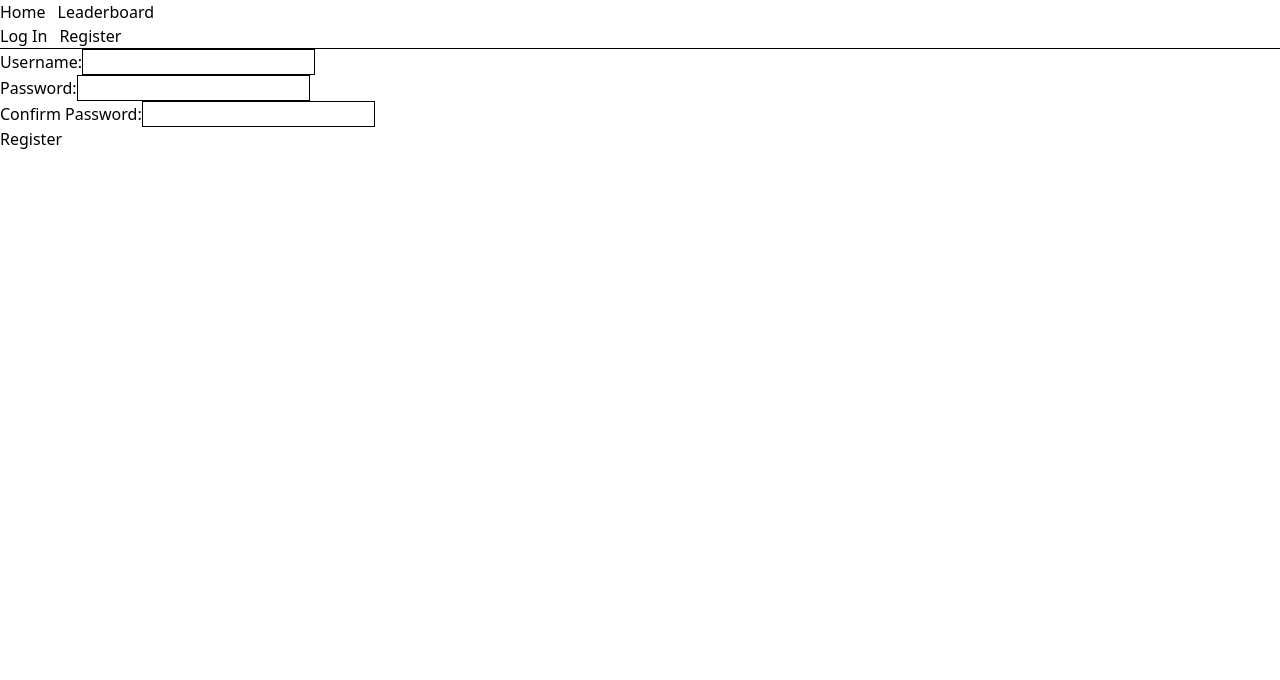
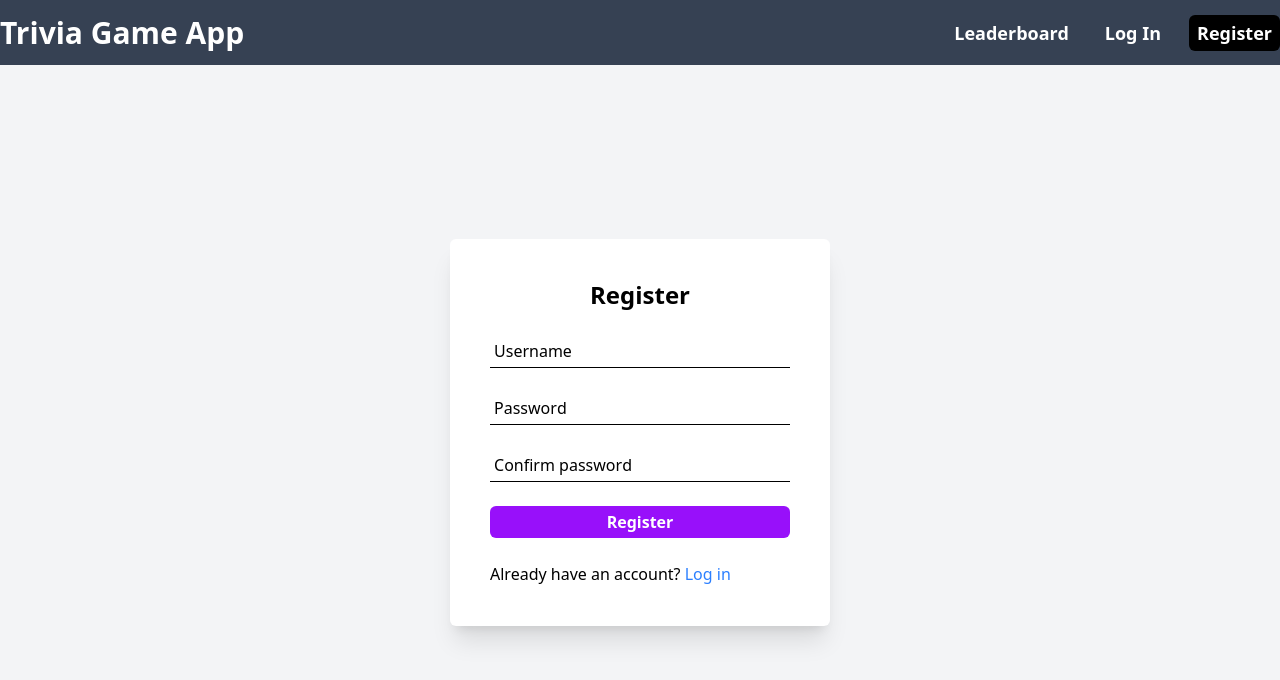
Before and after one commit to arriagada689/trivia-app, a Vue app in the folder frontend/: page /register in a window 1280 px wide. Shown: the top 680 px of the page. Built offline with nearby package versions, Linux system fonts and the light colour scheme.

Commit message:
form pages styling, navbar

```diff
--- a/frontend/index.html
+++ b/frontend/index.html
@@ -6,7 +6,7 @@
     <meta name="viewport" content="width=device-width, initial-scale=1.0">
     <title>Trivia App</title>
   </head>
-  <body>
+  <body class="bg-gray-100">
     <div id="app"></div>
     <script type="module" src="/src/main.js"></script>
   </body>
--- a/frontend/src/App.vue
+++ b/frontend/src/App.vue
@@ -4,6 +4,11 @@ import Navbar from './components/Navbar.vue';
 </script>
 
 <template>
-  <Navbar />
-  <RouterView />
+  <div class="bg-gray-700">
+    <Navbar />
+  </div>
+
+  <div class="container mx-auto">
+    <RouterView />
+  </div>
 </template>
--- /dev/null
+++ b/frontend/src/components/FormInput.vue
@@ -0,0 +1,53 @@
+<script setup>
+import { ref } from 'vue';
+const props = defineProps({
+  label: String,
+  modelValue: String,
+  id: String,
+  type: { type: String, default: 'text' },
+});
+
+const isFocused = ref(props.modelValue.length > 0);
+
+defineEmits(['update:modelValue']);
+</script>
+
+<template>
+    <div class="relative w-[300px]">
+        <input
+            class="border-b py-1 pl-1 w-full block focus:outline-none focus:border-b-purple-600"
+            :id="id"
+            :type="type"
+            :value="modelValue"
+            @input="$emit('update:modelValue', $event.target.value)"
+            required
+            @focus="isFocused = true"
+            @blur="isFocused = modelValue.length > 0"
+        >
+        <label class="pl-1 absolute top-1 left-0" :for="id">
+            <span
+                v-for="(letter, index) in label.split('')"
+                :key="index"
+                class="inline-block transition-transform peer-focus:-top-5 "
+                :class="{ '-translate-y-6': isFocused }"
+                :style="{ transitionDuration: `${200 + index * 50}ms` }">
+                {{ letter }}
+                <span v-if="letter === ' '">&nbsp;</span>
+            </span>
+        </label>
+    </div>
+</template>
+
+<!-- <div class="relative w-[300px]">
+    <input class="border-b py-1 pl-1 w-full block focus:outline-none focus:border-b-purple-600 " id="username" v-model="form.username" type="text" required @focus="usernameFocus = true" @blur="usernameFocus = form.username.length > 0">
+    <label class="pl-1 absolute top-1 left-0" for="username">
+        <span
+            v-for="(letter, index) in 'Username'.split('')"
+            :key="index"
+            class="inline-block transition-transform peer-focus:-top-5 "
+            :class="{ '-translate-y-6': usernameFocus }"
+            :style="{ transitionDuration: `${200 + index * 50}ms` }">
+            {{ letter }}
+        </span>
+    </label>
+</div> -->
--- a/frontend/src/components/Navbar.vue
+++ b/frontend/src/components/Navbar.vue
@@ -1,29 +1,57 @@
 <script setup>
-import { onMounted, ref } from 'vue';
-import { RouterLink, useRouter } from 'vue-router';
+import { ref } from 'vue';
+import { RouterLink, useRouter, useRoute } from 'vue-router';
 import { useAuthStore } from '@/stores/authStore';
 
 const authStore = useAuthStore()
 const router = useRouter()
+const route = useRoute()
+const active = ref(false)
 
 const logoutUser = () => {
     authStore.logout()
     router.push('/')
+    active.value = false
+}
+
+const handleDropdownClick = (command) => {
+    active.value = command
 }
 </script>
 
 <template>
-    <nav class="space-x-3 border-b">
-        <RouterLink to="/">Home</RouterLink>
-        <RouterLink to="/leaderboard">Leaderboard</RouterLink>
+    <nav class="container mx-auto h-[65px] flex items-center justify-between text-white px-4 md:px-0">
+        <RouterLink to="/" @click="handleDropdownClick(false)" class="font-bold text-xl md:text-3xl">Trivia Game App</RouterLink>
 
-        <div v-if="authStore.isLoggedIn" class="space-x-3">
-            <RouterLink to="/profile">Profile</RouterLink>
-            <button @click="logoutUser">Log out</button>
+        <!--Desktop right side-->
+        <div class="hidden md:flex items-center gap-x-5 font-semibold text-lg">
+            <RouterLink to="/leaderboard" :class="`hover:scale-105 py-1 px-2 rounded-md ${route.path === '/leaderboard' ? 'bg-black' : ''}`">Leaderboard</RouterLink>
+
+            <div v-if="authStore.isLoggedIn" class="flex items-center gap-x-5">
+                <RouterLink to="/profile" :class="`hover:scale-105 py-1 px-2 rounded-md ${route.path === '/profile' ? 'bg-black' : ''}`">Profile</RouterLink>
+                <button @click="logoutUser" class="hover:scale-105 ">Log out</button>
+            </div>
+            <div v-else class="flex items-center gap-x-5">
+                <RouterLink to="/login" :class="`hover:scale-105 py-1 px-2 rounded-md ${route.path === '/login' ? 'bg-black' : ''}`">Log In</RouterLink>
+                <RouterLink to="/register" :class="`hover:scale-105 py-1 px-2 rounded-md ${route.path === '/register' ? 'bg-black' : ''}`">Register</RouterLink>
+            </div>
         </div>
-        <div v-else class="space-x-3">
-            <RouterLink to="/login">Log In</RouterLink>
-            <RouterLink to="/register">Register</RouterLink>
+
+        <!--Mobile right side-->
+        <div class="block md:hidden">
+            <button v-if="active" @click="handleDropdownClick(false)"><i class="pi pi-times text-xl"></i></button>
+            <button v-else @click="handleDropdownClick(true)"><i class="pi pi-bars text-xl"></i></button>
+
+            <div :class="`fixed bg-gray-700 top-[65px] right-0 h-fit w-3/4 transition-transform duration-200 ease-in-out ${active ? 'translate-x-0' : 'translate-x-full'}`">
+                <div v-if="authStore.isLoggedIn" class="flex flex-col text-center text-lg font-semibold">
+                    <RouterLink to="/profile" @click="handleDropdownClick(false)" class="border-b border-b-white w-full py-2"><i class="pi pi-user mr-3"></i>Profile</RouterLink>
+                    <button @click="logoutUser" class="w-full py-2"><i class="pi pi-sign-out mr-3"></i>Log out</button>
+                </div>
+                <div v-else class="flex flex-col text-center text-lg font-semibold">
+                    <RouterLink to="/login" @click="handleDropdownClick(false)" class="border-b border-b-white w-full py-2"><i class="pi pi-sign-in mr-3"></i>Log In</RouterLink>
+                    <RouterLink to="/register" @click="handleDropdownClick(false)" class="w-full py-2"><i class="pi pi-user-plus mr-3"></i>Register</RouterLink>
+                </div>
+            </div>
         </div>
     </nav>
 </template>
--- a/frontend/src/views/LoginView.vue
+++ b/frontend/src/views/LoginView.vue
@@ -1,15 +1,15 @@
 <script setup>
+import FormInput from '@/components/FormInput.vue';
 import { useAuthStore } from '@/stores/authStore';
 import { reactive, ref } from 'vue';
-import { useRouter } from 'vue-router';
+import { useRouter, RouterLink } from 'vue-router';
 
 const authStore = useAuthStore()
 const router = useRouter()
 
 const form = reactive({
     username: '',
-    password: '',
-    confirm_password: ''
+    password: ''
 })
 
 const loading = ref(false)
@@ -46,21 +46,30 @@ const handleLogin = async () => {
 <template>
     <div v-if="loading">Loading</div>
 
-    <div v-else>
-        <div v-if="errorMessage.length > 0">{{ errorMessage }}</div>
+    <div v-else class="flex flex-col items-center justify-center h-[calc(100vh-65px)]">
 
-        <form @submit.prevent="handleLogin">
-            <div>
-                <label for="username">Username:</label>
-                <input class="border" id="username" v-model="form.username" type="text" required>
-            </div>
+        <form @submit.prevent="handleLogin" class="space-y-6 p-10 shadow-xl rounded-md bg-white relative">
+            <div v-if="errorMessage.length > 0" class="absolute -top-12 left-0 border-2 border-red-800 bg-red-300 p-1 px-2 w-full text-red-600 text-center">{{ errorMessage }}</div>
 
-            <div>
-                <label for="password">Password:</label>
-                <input class="border" id="password" v-model="form.password" type="text" required>
-            </div>
+            <div class="text-2xl font-bold text-center">Log In</div>
 
-            <button type="submit">Log in</button>
+            <FormInput
+                label="Username"
+                v-model="form.username"
+                id="username"
+            />
+
+            <FormInput
+                label="Password"
+                v-model="form.password"
+                id="password"
+                type="password"
+            />
+
+            <button class="bg-purple-600 hover:bg-purple-500 w-full text-white font-semibold cursor-pointer py-1 rounded-md active:scale-[98%]" type="submit">Log in</button>
+
+            <div>Don't have an account? <RouterLink to="/register" class="text-blue-500 hover:underline">Register</RouterLink></div>
         </form>
+
     </div>
 </template>
--- a/frontend/src/views/NotFoundView.vue
+++ b/frontend/src/views/NotFoundView.vue
@@ -1,7 +1,21 @@
 <script setup>
-import { RouterLink } from 'vue-router';
+import { RouterLink, useRouter } from 'vue-router';
+const router = useRouter()
+
+const handleBackClick = () => {
+    router.go(-1)
+}
 </script>
 
 <template>
-    <div>Not found page</div>
+    <div class="flex flex-col items-center justify-center h-[calc(100vh-65px)] gap-y-3">
+        <i class="pi pi-ban text-9xl"></i>
+        <div class="font-bold text-5xl">404 Not Found</div>
+        <div class="text-xl">This page does not exist</div>
+
+        <div class="flex items-center gap-x-4">
+            <button @click="handleBackClick" class="bg-gray-500 hover:bg-gray-400 text-white font-semibold cursor-pointer py-2 rounded-md active:scale-[98%] w-fit px-3">Go back</button>
+            <RouterLink to="/" class="bg-purple-600 hover:bg-purple-500 text-white font-semibold cursor-pointer py-2 rounded-md active:scale-[98%] w-fit px-3">Home</RouterLink>
+        </div>
+    </div>
 </template>
--- a/frontend/src/views/RegisterView.vue
+++ b/frontend/src/views/RegisterView.vue
@@ -1,7 +1,8 @@
 <script setup>
+import FormInput from '@/components/FormInput.vue';
 import { useAuthStore } from '@/stores/authStore';
 import { reactive, ref } from 'vue';
-import { useRouter } from 'vue-router';
+import { useRouter, RouterLink } from 'vue-router';
 
 const authStore = useAuthStore()
 const router = useRouter()
@@ -46,26 +47,36 @@ const handleRegister = async () => {
 <template>
     <div v-if="loading">Loading</div>
 
-    <div v-else>
-        <div v-if="errorMessage.length > 0">{{ errorMessage }}</div>
+    <div v-else class="flex items-center justify-center h-[calc(100vh-65px)]">
 
-        <form @submit.prevent="handleRegister">
-            <div>
-                <label for="username">Username:</label>
-                <input class="border" id="username" v-model="form.username" type="text" required>
-            </div>
+        <form @submit.prevent="handleRegister" class="space-y-6 p-10 shadow-xl rounded-md bg-white relative">
+            <div v-if="errorMessage.length > 0" class="absolute -top-12 left-0 border-2 border-red-800 bg-red-300 p-1 px-2 w-full text-red-600 text-center">{{ errorMessage }}</div>
 
-            <div>
-                <label for="password">Password:</label>
-                <input class="border" id="password" v-model="form.password" type="text" required>
-            </div>
+            <div class="text-2xl font-bold text-center">Register</div>
 
-            <div>
-                <label for="confirm_password">Confirm Password:</label>
-                <input class="border" id="confirm_password" v-model="form.confirm_password" type="text" required>
-            </div>
+            <FormInput
+                label="Username"
+                v-model="form.username"
+                id="username"
+            />
 
-            <button type="submit">Register</button>
+            <FormInput
+                label="Password"
+                v-model="form.password"
+                id="password"
+                type="password"
+            />
+
+            <FormInput
+                label="Confirm password"
+                v-model="form.confirm_password"
+                id="confirm_password"
+                type="password"
+            />
+
+            <button class="bg-purple-600 hover:bg-purple-500 w-full text-white font-semibold cursor-pointer py-1 rounded-md active:scale-[98%]" type="submit">Register</button>
+
+            <div>Already have an account? <RouterLink to="/login" class="text-blue-500 hover:underline">Log in</RouterLink></div>
         </form>
     </div>
 </template>
--- a/frontend/src/views/UpdateProfileView.vue
+++ b/frontend/src/views/UpdateProfileView.vue
@@ -1,6 +1,7 @@
 <script setup>
+import FormInput from '@/components/FormInput.vue';
 import { useAuthStore } from '@/stores/authStore';
-import { onMounted, reactive, ref } from 'vue';
+import { reactive, ref } from 'vue';
 import { useRouter } from 'vue-router';
 
 const authStore = useAuthStore()
@@ -49,26 +50,34 @@ const submitHandler = async () => {
 <template>
     <div v-if="loading">Loading</div>
 
-    <div v-else>
-        <div v-if="errorMessage.length > 0">{{ errorMessage }}</div>
+    <div v-else class="flex items-center justify-center h-[calc(100vh-65px)]">
 
-        <form @submit.prevent="submitHandler">
-            <div>
-                <label for="username">Username:</label>
-                <input class="border" id="username" v-model="form.username" type="text" required>
-            </div>
+        <form @submit.prevent="submitHandler" class="space-y-6 p-10 shadow-xl rounded-md bg-white relative">
+            <div v-if="errorMessage.length > 0" class="absolute -top-12 left-0 border-2 border-red-800 bg-red-300 p-1 px-2 w-full text-red-600 text-center">{{ errorMessage }}</div>
 
-            <div>
-                <label for="password">Password:</label>
-                <input class="border" id="password" v-model="form.password" type="password" required>
-            </div>
+            <div class="text-2xl font-bold text-center">Update Profile</div>
 
-            <div>
-                <label for="confirm_password">Confirm Password:</label>
-                <input class="border" id="confirm_password" v-model="form.confirm_password" type="password" required>
-            </div>
+            <FormInput
+                label="Username"
+                v-model="form.username"
+                id="username"
+            />
 
-            <button type="submit">Update</button>
+            <FormInput
+                label="Password"
+                v-model="form.password"
+                id="password"
+                type="password"
+            />
+
+            <FormInput
+                label="Confirm password"
+                v-model="form.confirm_password"
+                id="confirm_password"
+                type="password"
+            />
+
+            <button class="bg-purple-600 hover:bg-purple-500 w-full text-white font-semibold cursor-pointer py-1 rounded-md active:scale-[98%]" type="submit">Update</button>
         </form>
     </div>
 </template>
```
